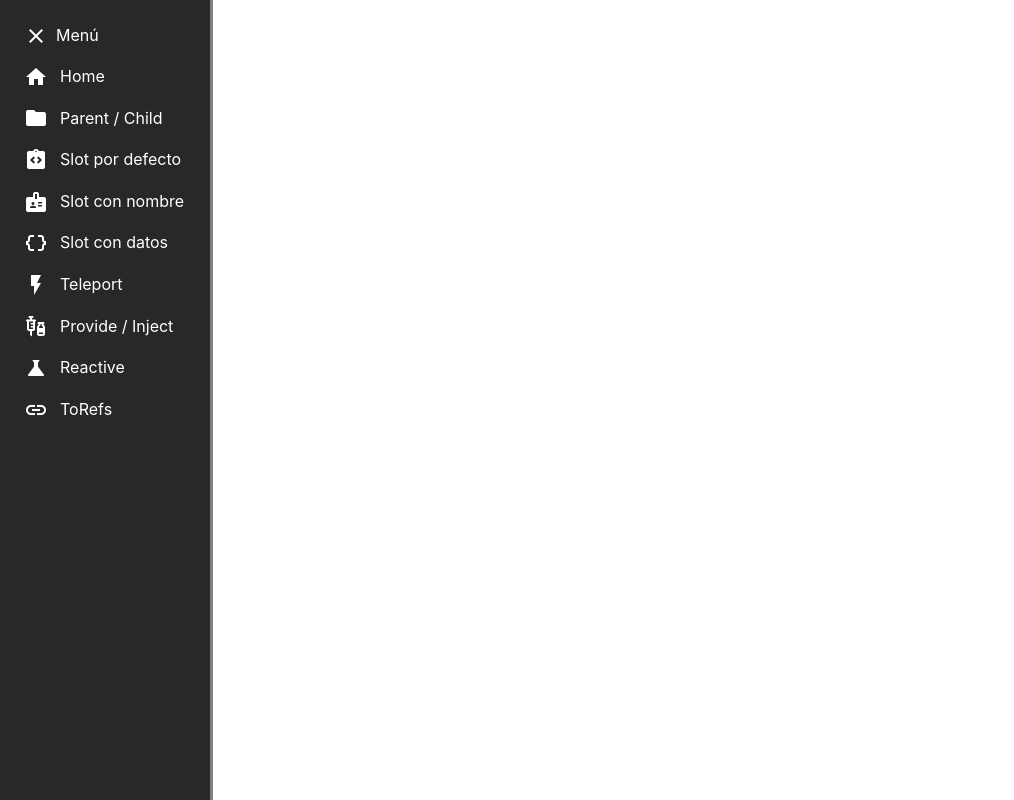
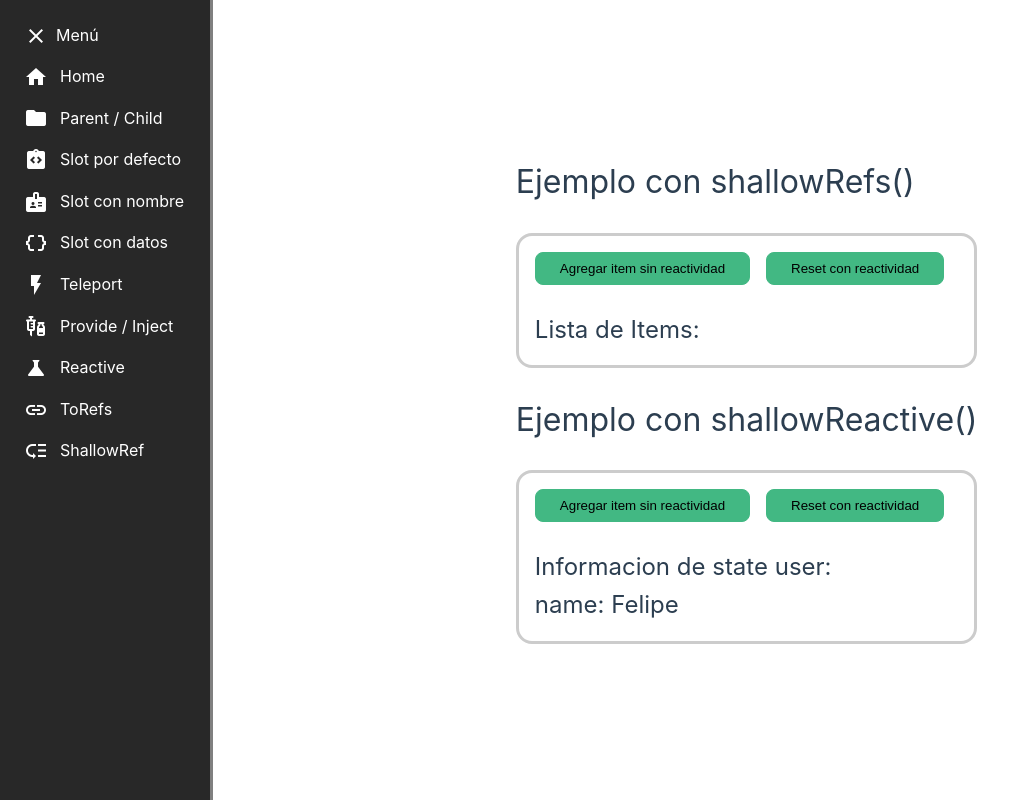
Before and after one commit to Naiare7/investigationVue, a Vue app: page /ExampleShallowRefReactive in a window 1280 px wide. Shown: the whole page, without its empty margins (0-1014 px from the left). Built offline with nearby package versions, Linux system fonts and the light colour scheme.

Commit message:
Added example of shallowReactive and shallowRef

```diff
--- a/src/components/NavSidebar.vue
+++ b/src/components/NavSidebar.vue
@@ -42,6 +42,7 @@ const menu = [
   { name: 'Provide / Inject', path: '/ExampleProvideInject', icon: 'vaccines' },
   { name: 'Reactive', path: '/ExampleReactive', icon: 'science' },
   { name: 'ToRefs', path: '/ExampleToRefs', icon: 'link' },
+  { name: 'ShallowRef', path: '/ExampleShallowRefReactive', icon: 'low_priority' },
 ]
 </script>
 
--- /dev/null
+++ b/src/components/exampleReactive/ShallowRefReactive.vue
@@ -0,0 +1,83 @@
+<script setup>
+import { shallowRef, ref } from 'vue'
+import { shallowReactive } from 'vue'
+import BaseCard from '../common/BaseCard.vue'
+import BaseButton from '../common/BaseButton.vue'
+
+/* shallowRef() */
+const data = shallowRef({
+  items: []
+})
+
+const updateItems = () => {
+    //no es reactivo, no detecta getters ni setters
+    data.value.items.push('newItem')
+    console.log(data.value.items);
+}
+
+const replaceData = () => {
+    // es reactivo porque solo afecta a los elementos raiz.
+    data.value = { items: ['nuevo 1', 'nuevo 2', 'nuevo 3'] }
+}
+
+/* shallowReactive */
+const state = shallowReactive({
+  user: {
+    name: 'Felipe',
+  }
+})
+
+const changeName = () => {
+    // no es reactivo
+    state.user.name = 'María'
+    console.log(state.user);
+}
+
+const replaceState = () => {
+    // es reactivo porque modificamos la propiedad raiz.
+    state.user = {
+        name: 'Adriana',
+        age: 30,
+        hobbies: ['Videojuegos', 'Tenis']
+    }
+}
+</script>
+
+<template>
+    <div>
+        <h1>Ejemplo con shallowRefs()</h1>
+        <br>
+        <BaseCard>
+            <div class="divBtns">
+                <BaseButton :text="'Agregar item sin reactividad'" @click="updateItems"/>
+                <BaseButton :text="'Reset con reactividad'" @click="replaceData"/>
+            </div>
+            <br>
+            <h2>Lista de Items:</h2>
+            <h2 v-for="(item, index) in data.items" :key="index">
+                {{index + 1}}: {{ item }}
+            </h2>
+        </BaseCard>
+        <br>
+        <h1>Ejemplo con shallowReactive()</h1>
+        <br>
+        <BaseCard>
+            <div class="divBtns">
+                <BaseButton :text="'Agregar item sin reactividad'" @click="changeName"/>
+                <BaseButton :text="'Reset con reactividad'" @click="replaceState"/>
+            </div>
+            <br>
+            <h2>Informacion de state user:</h2>
+            <h2 v-for="(item, index) in state.user" :key="index">
+                {{index}}: {{ item }}
+            </h2>
+        </BaseCard>
+    </div>
+</template>
+
+<style scoped>
+.divBtns {
+    display: flex;
+    gap: 1rem;
+}
+</style>
--- a/src/router/index.js
+++ b/src/router/index.js
@@ -8,6 +8,7 @@ import ExampleTeleport from '@/views/ExampleTeleport.vue'
 import ExampleProvideInject from '@/views/ExampleProvideInject.vue'
 import ExampleReactive from '@/views/ExampleReactive.vue'
 import ExampleToRefs from '@/views/ExampleToRefs.vue'
+import ExampleShallowRefReactive from '@/views/ExampleShallowRefReactive.vue'
 
 const router = createRouter({
   history: createWebHistory(import.meta.env.BASE_URL),
@@ -57,6 +58,11 @@ const router = createRouter({
       name: 'Example ToRefs',
       component: ExampleToRefs,
     },
+    {
+      path: '/ExampleShallowRefReactive',
+      name: 'Example Shallow Ref Reactive',
+      component: ExampleShallowRefReactive,
+    },
   ],
 })
 
--- /dev/null
+++ b/src/views/ExampleShallowRefReactive.vue
@@ -0,0 +1,8 @@
+<script setup>
+import ShallowRefReactive from '@/components/exampleReactive/ShallowRefReactive.vue';
+
+</script>
+
+<template>
+    <ShallowRefReactive />
+</template>
```
